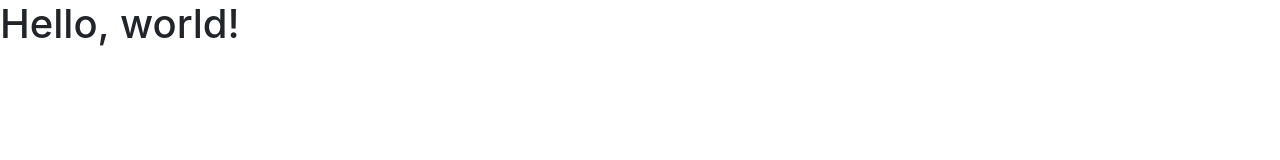
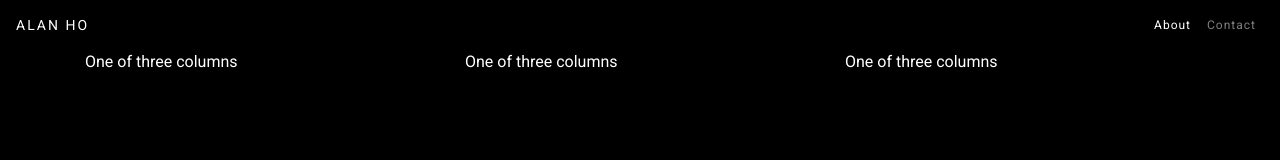
Before and after one commit to alan-ho/Web-Design-for-Everybody-Capstone, a plain HTML site: page docs/index.html in a window 1280 px wide. Drawn offline with nearby package versions, Linux system fonts and the light colour scheme.

Commit message:
Creating navbar

```diff
--- /dev/null
+++ b/docs/css/main.css
@@ -0,0 +1,16 @@
+body {
+  font-family: "Roboto", sans-serif;
+  background-color: #000000;
+  color: #ffffff;
+}
+
+a.navbar-brand {
+  text-transform: uppercase;
+  font-size: 14px;
+  letter-spacing: 2px;
+}
+
+a.nav-link {
+  font-size: 12px;
+  letter-spacing: 1px;
+}
--- a/docs/index.html
+++ b/docs/index.html
@@ -15,11 +15,51 @@
       integrity="sha384-B0vP5xmATw1+K9KRQjQERJvTumQW0nPEzvF6L/Z6nronJ3oUOFUFpCjEUQouq2+l"
       crossorigin="anonymous"
     />
+    <link rel="preconnect" href="https://fonts.gstatic.com" />
+    <link
+      href="https://fonts.googleapis.com/css2?family=Roboto&display=swap"
+      rel="stylesheet"
+    />
+    <link rel="stylesheet" href="css/main.css" />
 
-    <title>Hello, world!</title>
+    <title>Submission</title>
   </head>
   <body>
-    <h1>Hello, world!</h1>
+    <nav class="navbar navbar-expand-md navbar-dark">
+      <a class="navbar-brand" href="index.html">Alan Ho</a>
+      <button
+        class="navbar-toggler"
+        type="button"
+        data-toggle="collapse"
+        data-target="#navbarSupportedContent"
+        aria-controls="navbarSupportedContent"
+        aria-expanded="false"
+        aria-label="Toggle navigation"
+      >
+        <span class="navbar-toggler-icon"></span>
+      </button>
+
+      <div class="collapse navbar-collapse" id="navbarSupportedContent">
+        <ul class="navbar-nav ml-auto">
+          <li class="nav-item active">
+            <a class="nav-link" href="#"
+              >About <span class="sr-only">(current)</span></a
+            >
+          </li>
+          <li class="nav-item">
+            <a class="nav-link" href="#">Contact</a>
+          </li>
+        </ul>
+      </div>
+    </nav>
+
+    <div class="container">
+      <div class="row">
+        <div class="col-sm">One of three columns</div>
+        <div class="col-sm">One of three columns</div>
+        <div class="col-sm">One of three columns</div>
+      </div>
+    </div>
 
     <!-- Optional JavaScript; choose one of the two! -->
 
@@ -34,12 +74,5 @@
       integrity="sha384-Piv4xVNRyMGpqkS2by6br4gNJ7DXjqk09RmUpJ8jgGtD7zP9yug3goQfGII0yAns"
       crossorigin="anonymous"
     ></script>
-
-    <!-- Option 2: Separate Popper and Bootstrap JS -->
-    <!--
-    <script src="https://code.jquery.com/jquery-3.5.1.slim.min.js" integrity="sha384-DfXdz2htPH0lsSSs5nCTpuj/zy4C+OGpamoFVy38MVBnE+IbbVYUew+OrCXaRkfj" crossorigin="anonymous"></script>
-    <script src="https://cdn.jsdelivr.net/npm/popper.js@1.16.1/dist/umd/popper.min.js" integrity="sha384-9/reFTGAW83EW2RDu2S0VKaIzap3H66lZH81PoYlFhbGU+6BZp6G7niu735Sk7lN" crossorigin="anonymous"></script>
-    <script src="https://cdn.jsdelivr.net/npm/bootstrap@4.6.0/dist/js/bootstrap.min.js" integrity="sha384-+YQ4JLhjyBLPDQt//I+STsc9iw4uQqACwlvpslubQzn4u2UU2UFM80nGisd026JF" crossorigin="anonymous"></script>
-    -->
   </body>
 </html>
```
Also changed, not shown: Week 6/framework/index.html (deleted, +0 -45 lines).
